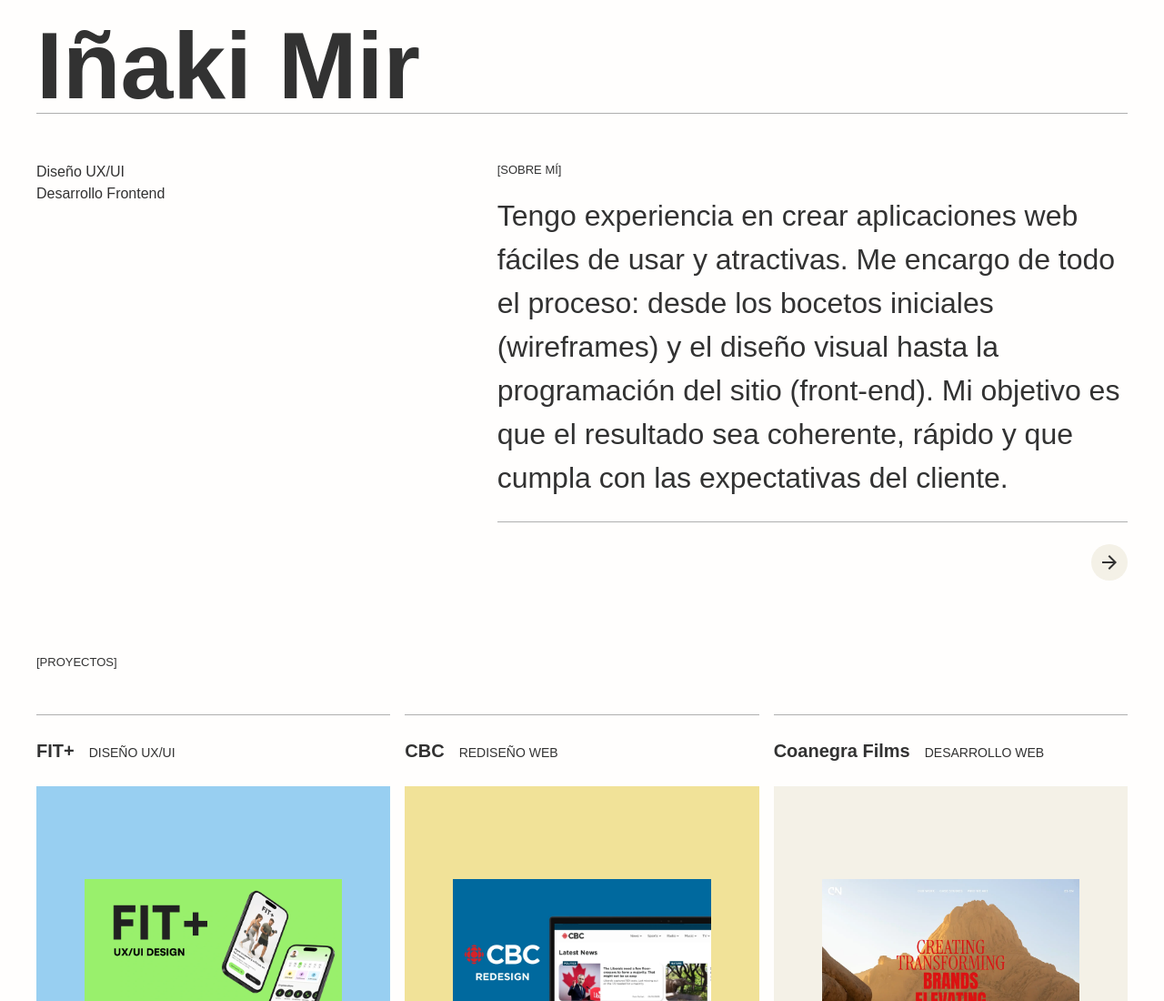
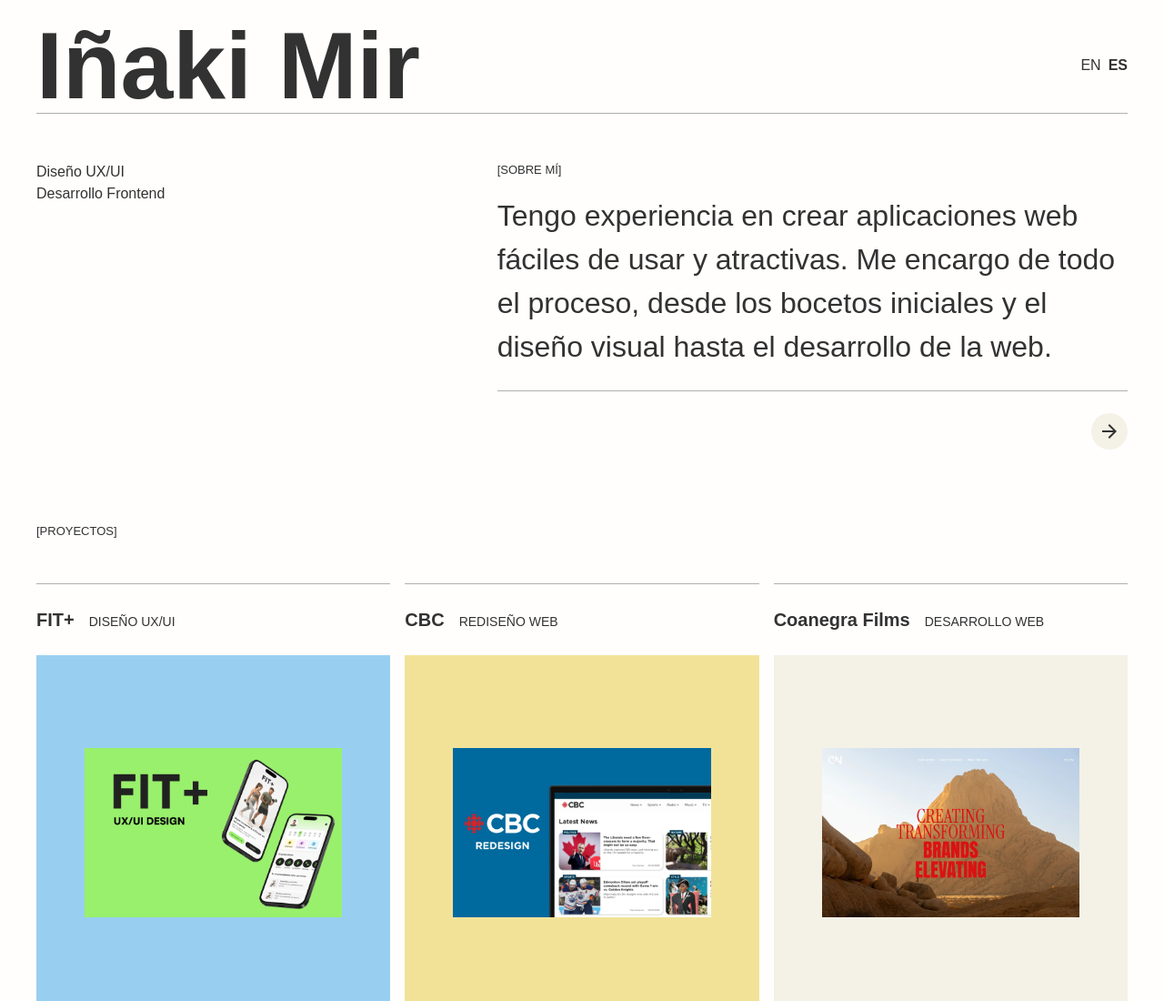
Before and after one commit to inakimir3/portfolio-inakimir, an Astro site: page /es in a window 1280 px wide. Shown: the top 1100 px of the page at 91% size. Built offline with nearby package versions, Linux system fonts and the light colour scheme; Astro itself is replaced by a stand-in of ours; some packages are replaced by stand-ins of ours.

Commit message:
Language

```diff
--- a/astro.config.mjs
+++ b/astro.config.mjs
@@ -11,6 +11,7 @@
   i18n: {
     locales: ['en', 'es'],
     defaultLocale: 'en',
+
     routing: {
       prefixDefaultLocale: false,
       redirectToDefaultLocale: false
--- a/src/components/Footer.astro
+++ b/src/components/Footer.astro
@@ -1,5 +1,17 @@
+---
+const pathname = Astro.url.pathname;
+const isSpanish = pathname.startsWith('/es');
+const lang = isSpanish ? 'es' : 'en';
+const homeHref = isSpanish ? '/es/' : '/';
+
+const locales = [
+  { code: 'en', label: 'English', href: pathname.replace(/^\/es/, '') || '/' },
+  { code: 'es', label: 'Español', href: pathname.startsWith('/es') ? pathname : '/es' + pathname }
+];
+---
+
 <footer class="flex justify-between px-5 lg:px-10 pb-5 pt-10">
     <a href="https://www.linkedin.com/in/inakimir/" target="_blank">LinkedIn</a>
-    <a href="/" class="font-semibold">inakimir.com</a>
+    <a href={homeHref} class="font-semibold">inakimir.com</a>
     <div>© 2025</div>
 </footer>
--- a/src/components/Header.astro
+++ b/src/components/Header.astro
@@ -1,5 +1,36 @@
-<header class="w-full py-[20px] px-5 lg:px-[40px] flex mb-4 lg:mb-8">
-    <a href="/" class="border-b border-[#AFAFAF] w-full">
-        <h1 class="text-5xl lg:text-[104px] font-semibold">Iñaki Mir</h1>
-    </a>
+---
+const pathname = Astro.url.pathname;
+const isSpanish = pathname.startsWith('/es');
+const lang = isSpanish ? 'es' : 'en';
+const homeHref = isSpanish ? '/es/' : '/';
+
+const locales = [
+  { code: 'en', label: 'English', href: pathname.replace(/^\/es/, '') || '/' },
+  { code: 'es', label: 'Español', href: pathname.startsWith('/es') ? pathname : '/es' + pathname }
+];
+---
+
+<header class="w-full py-[20px] px-5 lg:px-[40px] flex justify-between items-center mb-4 lg:mb-8 relative">
+  <!-- Logo -->
+   <div class="border-b border-[#AFAFAF] flex justify-between w-full items-center">
+
+       <a href={homeHref} class="">
+           <h1 class="text-5xl lg:text-[104px] font-semibold">Iñaki Mir</h1>
+        </a>
+
+        <div class="flex gap-2 items-center">
+            {locales.map(locale => (
+                <a
+                href={locale.href}
+                class={`text-base uppercase hover:opacity-70 transition-opacity ${
+                    locale.code === lang ? 'font-bold' : 'font-normal'
+                }`}
+                >
+                {locale.code}
+                </a>
+            ))}
+        </div>
+
+
+    </div>
 </header>
--- a/src/pages/es/index.astro
+++ b/src/pages/es/index.astro
@@ -18,11 +18,11 @@
 			<div class="flex flex-col gap-4 pb-6 border-b border-[#AFAFAF]">
 				<div class="text-[13px] font-light">[SOBRE MÍ]</div>
 				<div class="text-[20px] lg:text-[32px] font-normal">
-                    Tengo experiencia en crear aplicaciones web fáciles de usar y atractivas. Me encargo de todo el proceso: desde los bocetos iniciales (wireframes) y el diseño visual hasta la programación del sitio (front-end). Mi objetivo es que el resultado sea coherente, rápido y que cumpla con las expectativas del cliente.
+                    Tengo experiencia en crear aplicaciones web fáciles de usar y atractivas. Me encargo de todo el proceso, desde los bocetos iniciales y el diseño visual hasta el desarrollo de la web.
                 </div>
 			</div>
 			<div class="w-full flex justify-end">
-				<Button href="/about-me"/>
+				<Button href="/es/about-me"/>
 			</div>
 		</div>
 	</section>
```
